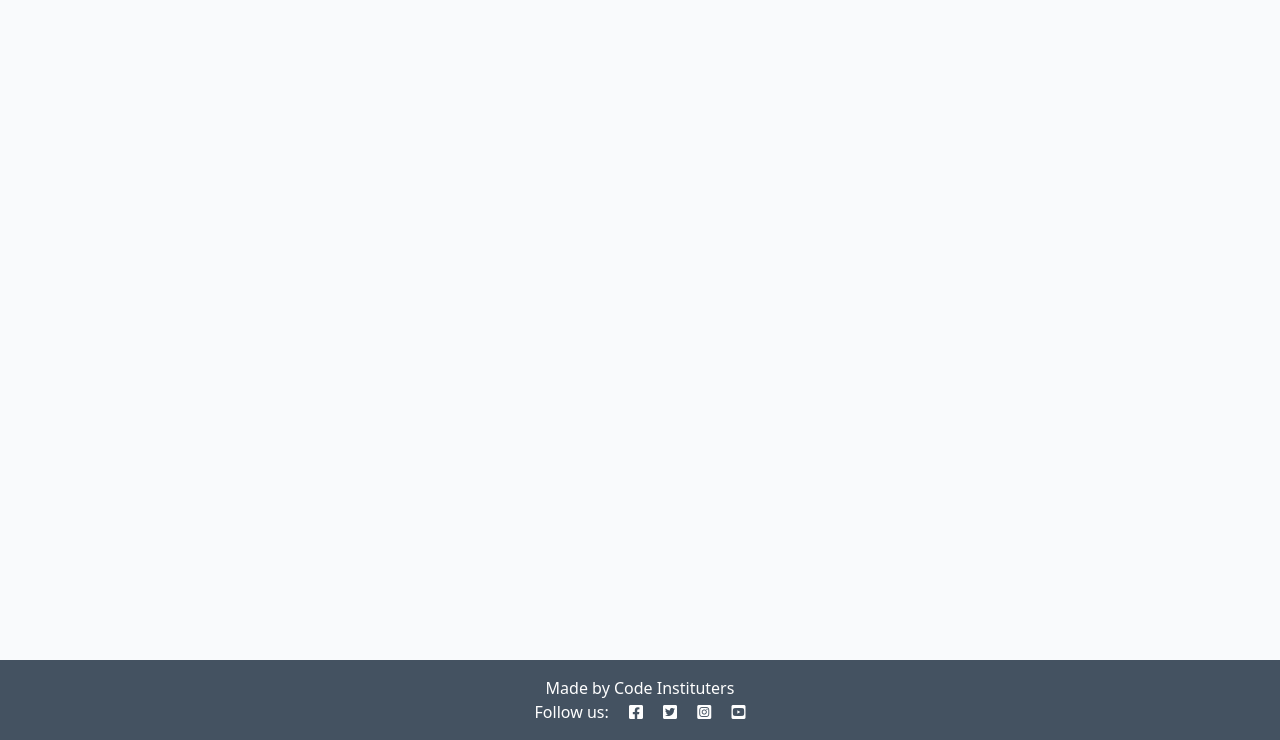
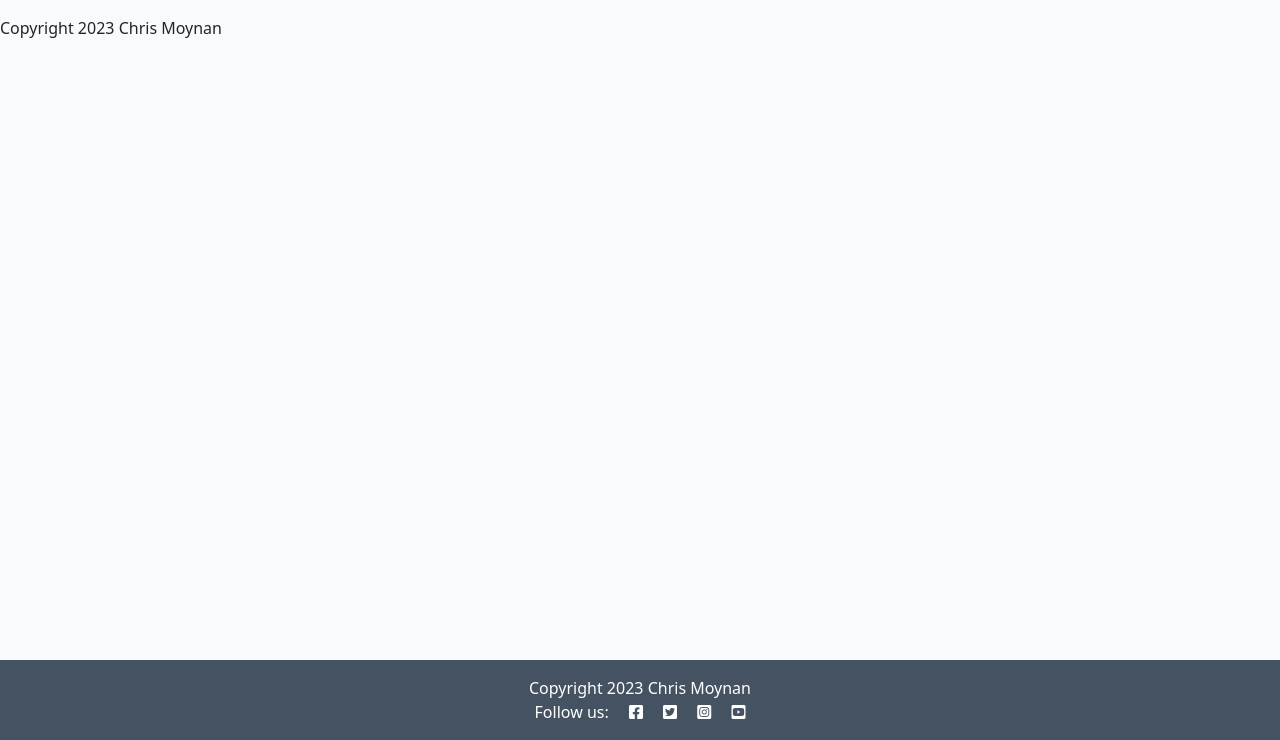
Before and after one commit to cmoynan/django-blog, a Django app: page / in a window 1280 px wide. Shown: the part 60-800 px from the top of the page. Run offline with Django 4.2, Linux system fonts and the light colour scheme; data that the repository does not hold is empty.

Commit message:
template inheritance tested

```diff
--- a/blog/templates/blog/index.html
+++ b/blog/templates/blog/index.html
@@ -48,5 +48,9 @@
     {% endif %}
 </div>
 
+{% block copyright %}
+    Copyright 2023 Chris Moynan
+{% endblock %}
+
 <!-- index.html content ends here -->
 {% endblock %}
--- a/templates/base.html
+++ b/templates/base.html
@@ -59,7 +59,9 @@
 
     <!-- Footer -->
     <footer class="footer mt-auto py-3 dark-bg">
-        <p class="m-0 text-center text-white">Made by Code Instituters</p>
+        <p class="m-0 text-center text-white">{% block copyright %}
+            Made by Code Instituters
+        {% endblock copyright %}</p>
         <p class="m-0 text-center text-white">Follow us: <i class="fab fa-facebook-square ms-3"></i>
             <i class="fab fa-twitter-square ms-3"></i>
             <i class="fab fa-instagram-square ms-3"></i>
```
